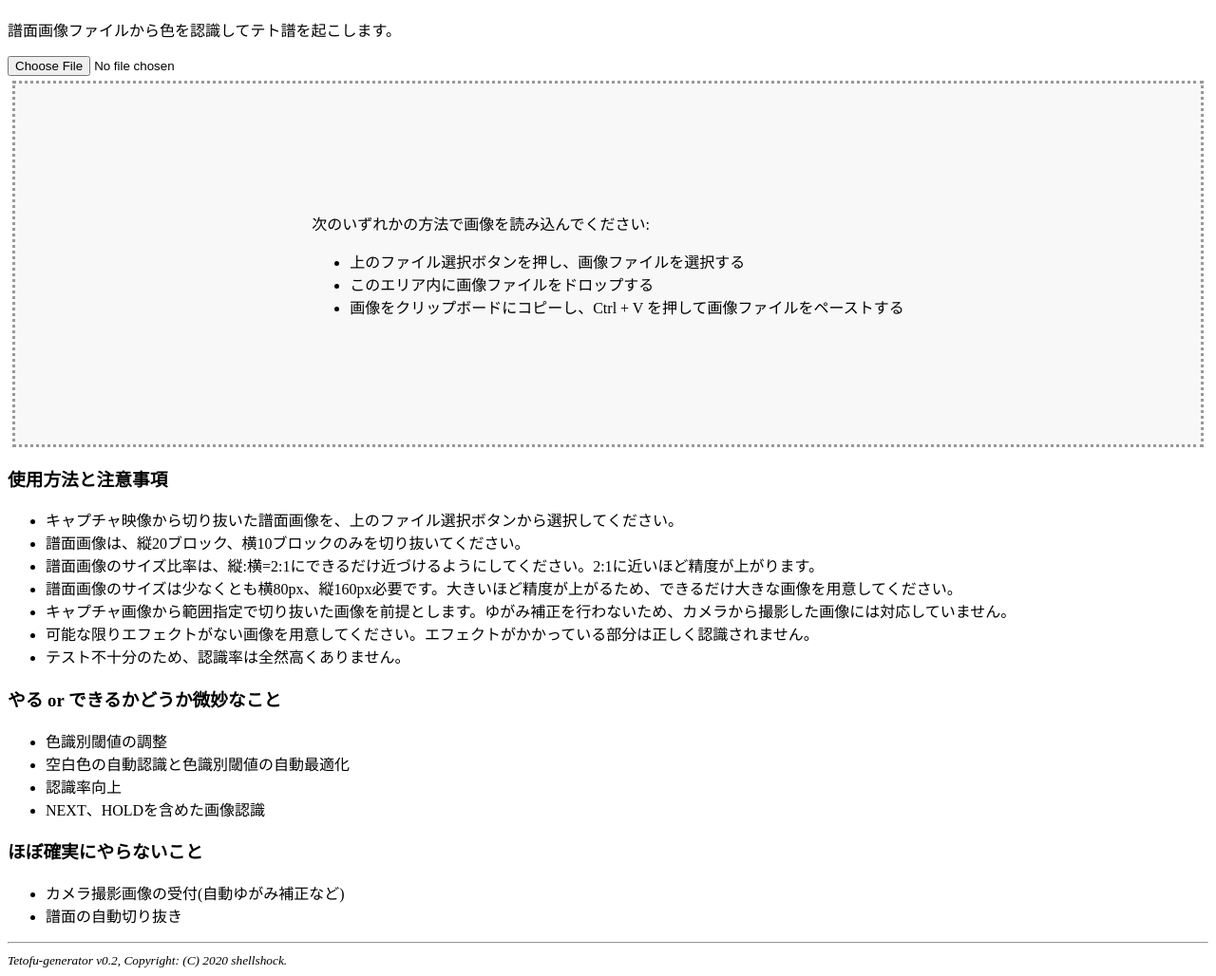
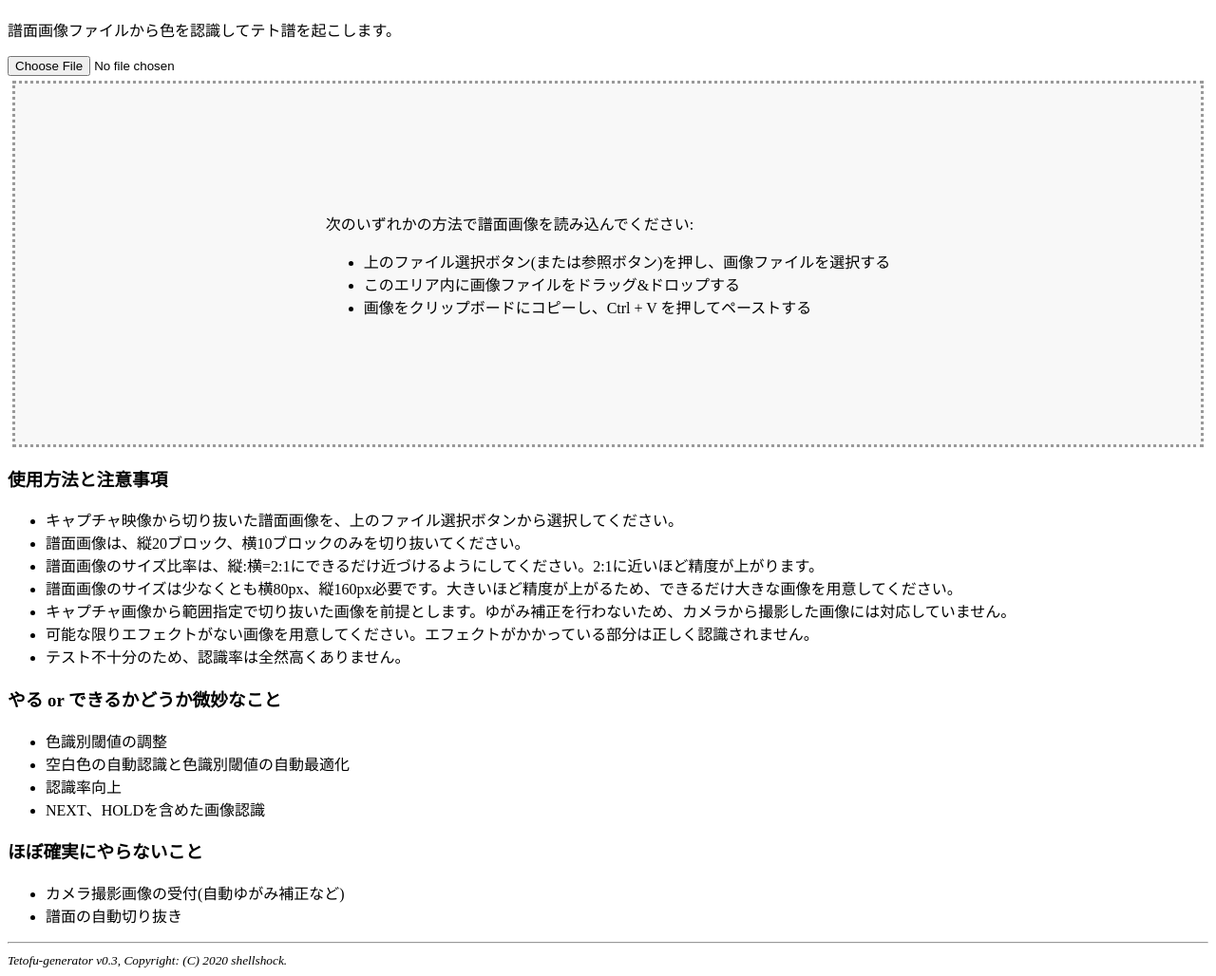
Before and after one commit to sshock-tetris/sshock-tetris.github.io, a plain HTML site: page tetofugen.html in a window 1280 px wide. Shown: the part 70-1098 px from the top of the page at 95% size. Drawn offline with Linux system fonts and the light colour scheme.

Commit message:
テト譜画像認識をv0.3に - L,S,Oミノの色閾値を緩くした - 一部説明文を修正

```diff
--- a/tetofugen.html
+++ b/tetofugen.html
@@ -57,11 +57,11 @@
 <div id="output" class="result-item"><img></div>
 </div>
 <div id="tetofu"><a></a></div>
-<div id="usage">次のいずれかの方法で画像を読み込んでください:
+<div id="usage">次のいずれかの方法で譜面画像を読み込んでください:
 <ul>
-<li>上のファイル選択ボタンを押し、画像ファイルを選択する</li>
-<li>このエリア内に画像ファイルをドロップする</li>
-<li>画像をクリップボードにコピーし、Ctrl + V を押して画像ファイルをペーストする</li>
+<li>上のファイル選択ボタン(または参照ボタン)を押し、画像ファイルを選択する</li>
+<li>このエリア内に画像ファイルをドラッグ&amp;ドロップする</li>
+<li>画像をクリップボードにコピーし、Ctrl + V を押してペーストする</li>
 </ul>
 </div>
 </div>
@@ -88,7 +88,7 @@
 <li>譜面の自動切り抜き</li>
 </ul>
 <hr>
-<small class="copyright">Tetofu-generator v0.2, Copyright: (C) 2020 shellshock.</small>
+<small class="copyright">Tetofu-generator v0.3, Copyright: (C) 2020 shellshock.</small>
 
 <script>
 // This script is released under the MIT License.
@@ -211,15 +211,15 @@ function getColorIndex(src, x, y, blockPx, srcWidth) {
     // I
     return 1;
   }
-  if (color[0] > 160 && color[1] > 160 && color[2] < 50 && Math.abs(r_g) < 80) {
+  if (color[0] > 160 && color[1] > 160 && color[2] < 90 && Math.abs(r_g) < 80) {
     // O
     return 3;
   }
-  if (color[0] > 80 && color[0] <= 160 && color[1] > 140 && color[2] < 60) {
+  if (color[0] > 35 && color[0] <= 160 && color[1] > 120 && color[2] < 80 && r_g > 30 && g_b > 80) {
     // S
     return 7;
   }
-  if (color[0] > 160 && color[1] > 80 && color[2] < 50) {
+  if (color[0] > 160 && color[1] > 80 && color[2] < 60) {
     // L
     return 2;
   }
@@ -365,18 +365,8 @@ function onDrop(event) {
   event.preventDefault();
   document.getElementById("drop-target").className = "";
 
-  console.log(event);
   if (event.dataTransfer.files) {
     load(event.dataTransfer.files);
-    /*
-    for (let i = 0; i < event.dataTransfer.items.length; i++) {
-      if (event.dataTransfer.items[i].kind === 'file' && event.dataTransfer.items[i].type.startsWith("image/")) {
-        FileList
-        const file = event.dataTransfer.items[i].getAsFile();
-        console.log(file.name);
-      }
-    }
-    */
   }
 }
 
```
